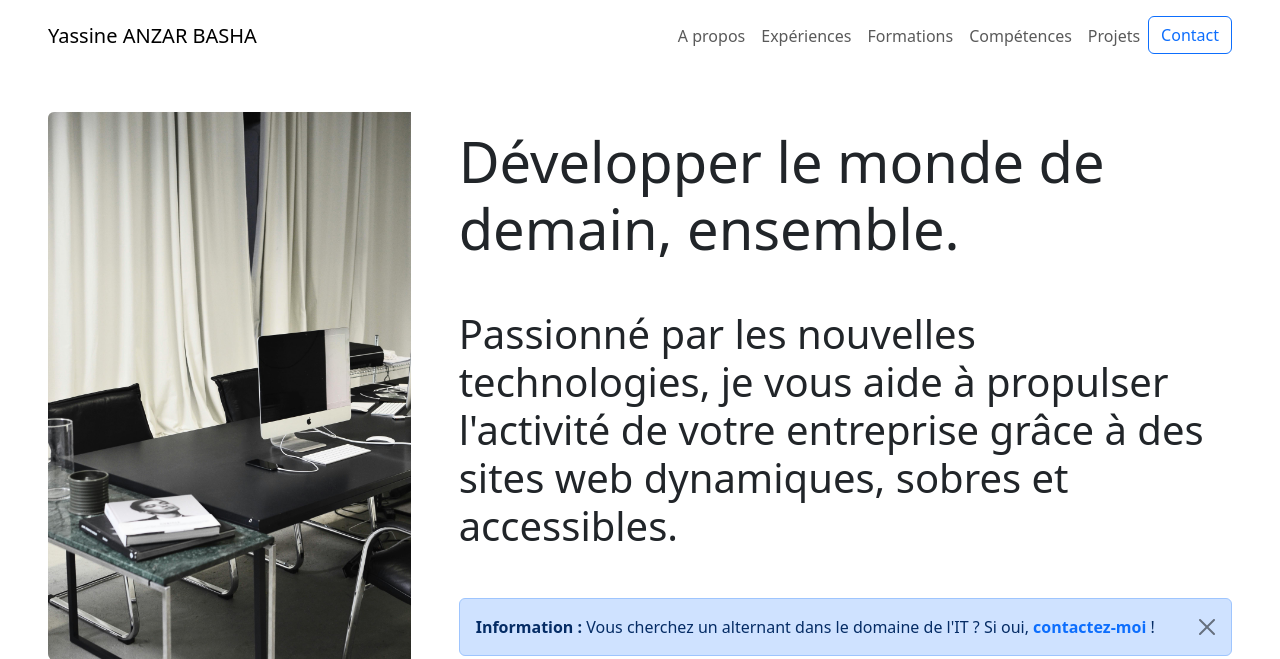
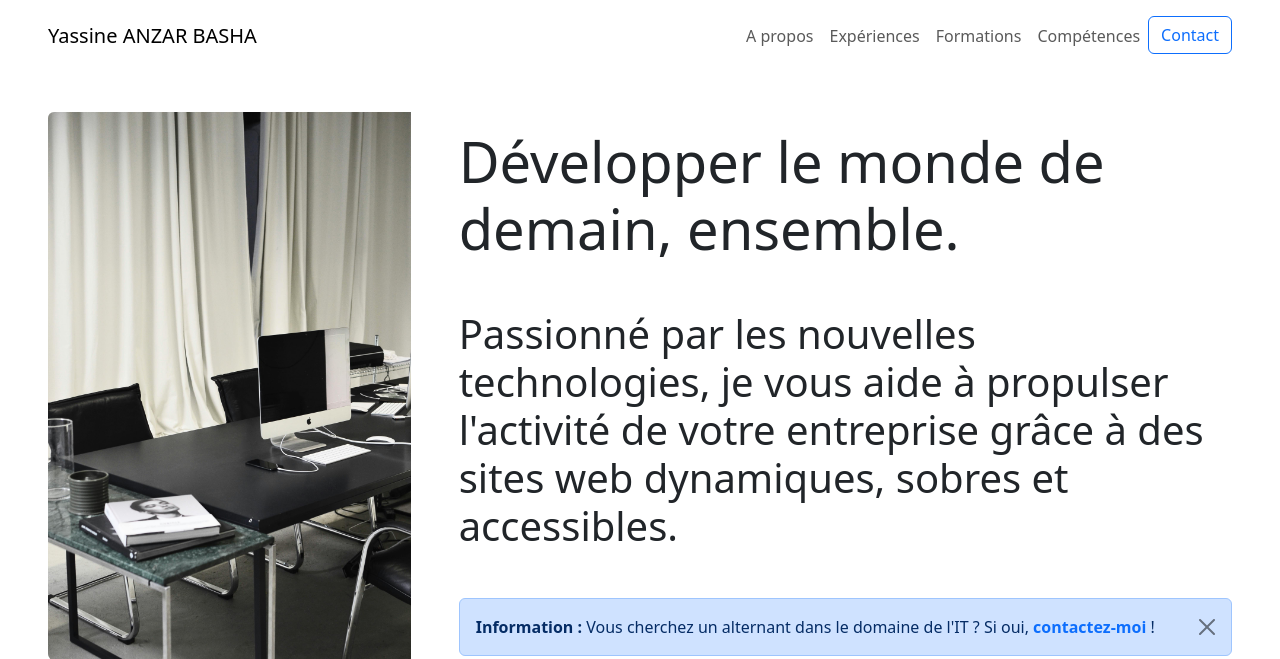
Before and after one commit to TheYassAnz/portfolio, a PHP site: page / in a window 1280 px wide. Shown: the top 659 px of the page. Run offline with PHP 8.4, Linux system fonts and the light colour scheme; data comes from the database, SQL or seed files in the repository; some libraries are stand-ins or nearby versions.

Commit message:
fix: navlink project imported by mistake

```diff
--- a/index.php
+++ b/index.php
@@ -43,9 +43,6 @@ require_once('library/function/required_function.php'); // Inclut les fonctions
                     </li>
                     <li class="nav-item">
                         <a class="nav-link" href="#competences">Compétences</a>
-                    </li>
-                    <li class="nav-item">
-                        <a class="nav-link" href="#projets">Projets</a>
                     </li>
                     <li class="nav-item">
                         <a class="btn btn-outline-primary" href="#contact">Contact</a>
@@ -244,7 +241,7 @@ require_once('library/function/required_function.php'); // Inclut les fonctions
                                     <h5 class="mb-3">Design</h5>
                                     <ul>
                                         <li>Bootstrap</li>
-                                        <li>TailwindUI</li>
+                                        <li>TailwindCSS</li>
                                         <li>Figma</li>
                                         <li>Canva</li>
                                     </ul>
```
